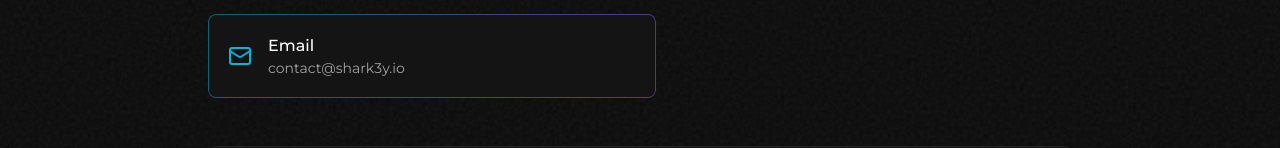
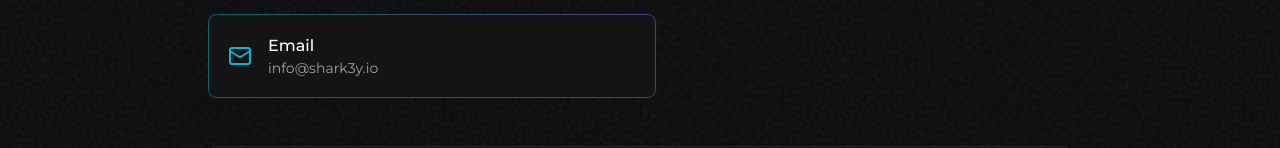
Before and after one commit to angusgee/shark3y.io, a React (Vite) app: page /contact in a window 1280 px wide. Shown: the part 380-528 px from the top of the page. Built offline with nearby package versions, Linux system fonts and the light colour scheme.

Commit message:
refactor(Contact): update email

```diff
--- a/src/pages/Contact.jsx
+++ b/src/pages/Contact.jsx
@@ -1,4 +1,4 @@
-import { Twitter, Linkedin, Mail } from 'lucide-react';
+import { Twitter, Mail } from 'lucide-react';
 
 const socialLinks = [
   {
@@ -9,9 +9,9 @@
   },
   {
     name: 'Email',
-    href: 'mailto:contact@shark3y.io',
+    href: 'mailto:info@shark3y.io',
     icon: Mail,
-    handle: 'contact@shark3y.io',
+    handle: 'info@shark3y.io',
   },
 ];
 
```
